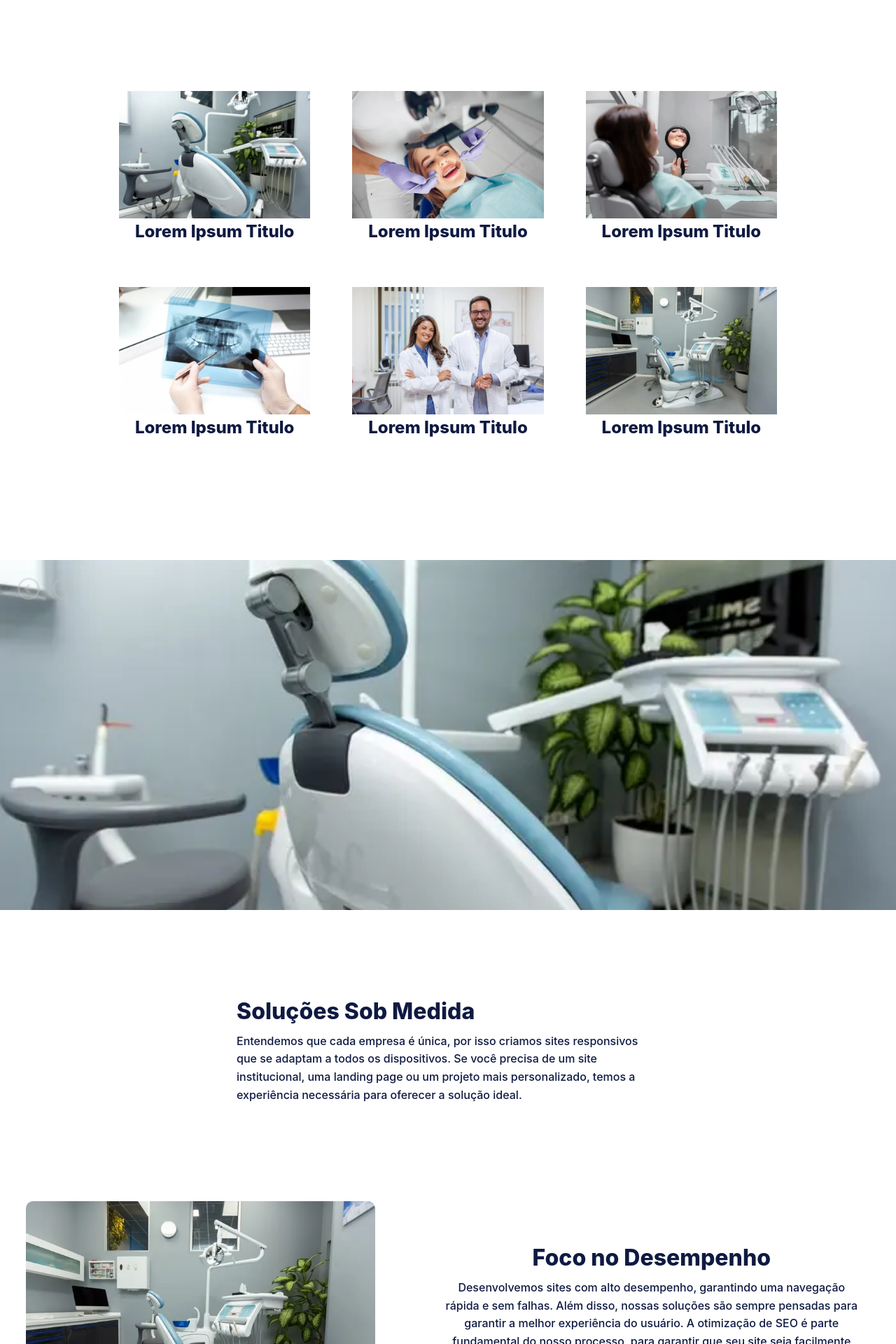
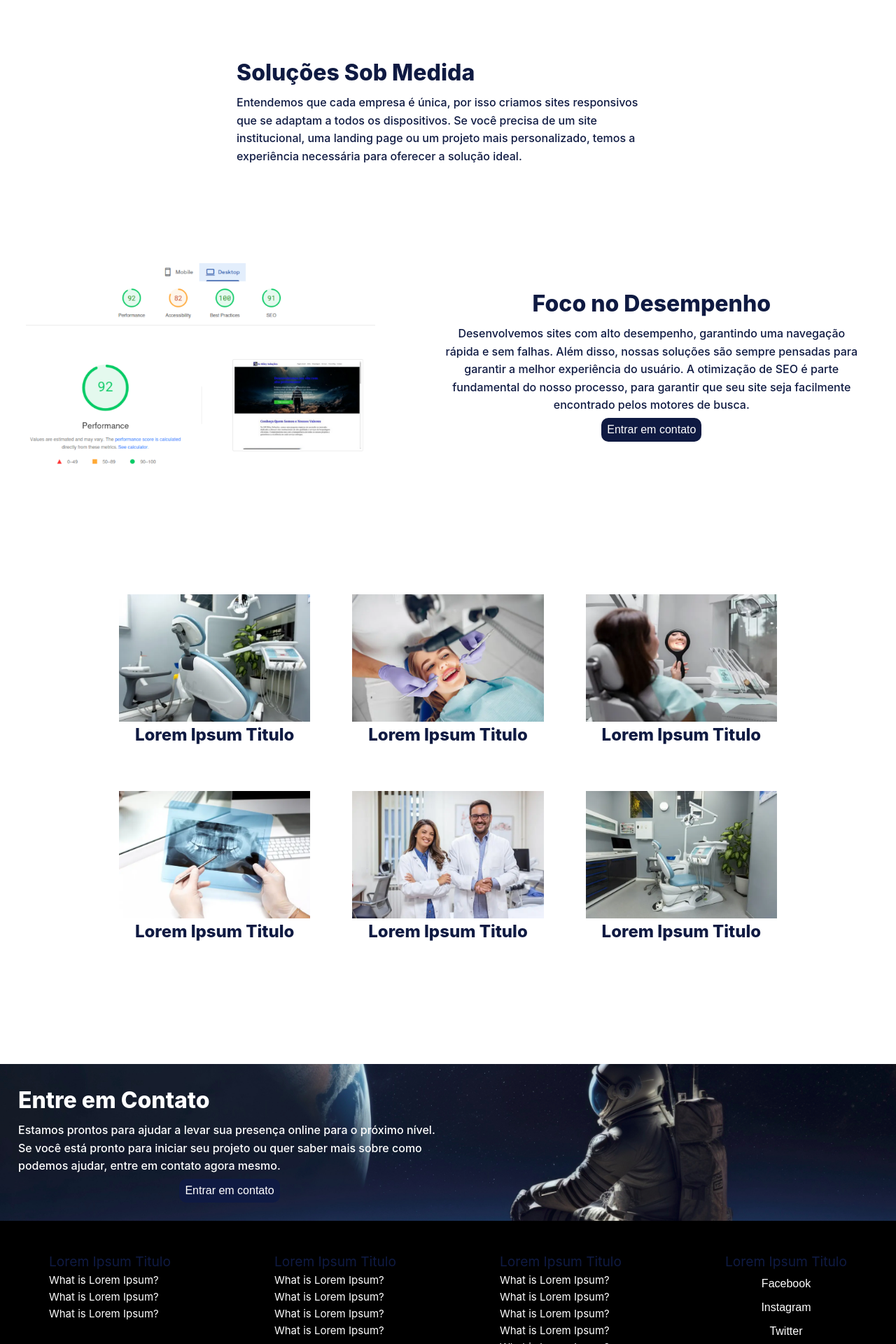
Before and after one commit to kreivesler/rileySolucoes, a Vue app: page / in a window 1280 px wide. Shown: the part 700-2620 px from the top of the page at 70% size. Built offline with nearby package versions, Linux system fonts and the light colour scheme.

Commit message:
commit 4 	new file:   src/assets/images/fundo4.webp 	modified:   src/data/images.js 	modified:   src/views/HomePage.vue

```diff
--- a/src/data/images.js
+++ b/src/data/images.js
@@ -7,6 +7,7 @@ import bgimg6 from '@/assets/images/bg6.webp'
 import bgimg7 from '@/assets/images/fundo.webp'
 import bgimg8 from '@/assets/images/fundo2.webp'
 import bgimg9 from '@/assets/images/fundo3.webp'
+import bgimg10 from '@/assets/images/fundo4.webp'
 const imagenSite = [
   bgimg1,
   bgimg2,
@@ -16,6 +17,7 @@ const imagenSite = [
   bgimg6,
   bgimg7,
   bgimg8,
-  bgimg9
+  bgimg9,
+  bgimg10
 ]
 export { imagenSite }
--- a/src/views/HomePage.vue
+++ b/src/views/HomePage.vue
@@ -4,7 +4,6 @@ import CardComponent from '@/components/CardComponent.vue';
 import ButtonComponent from '@/components/ButtonComponent.vue';
 import GridItem from '@/components/GridItem.vue';
 import ImagemUnica from '@/components/ImagemUnica.vue';
-import ContainerCarrocel from '@/components/ContainerCarrocel.vue';
 import { imagenSite } from '@/data/images';
 import { LoremTeste, conteudoTexto } from '@/data/texts';
 </script>
@@ -28,6 +27,27 @@ import { LoremTeste, conteudoTexto } from '@/data/texts';
     <ImagemUnica :imgPath="imagenSite[8]"></ImagemUnica>
   </ContainerComponent>
 
+  <ContainerComponent id="container2" display-type="flex" >
+    <CardComponent :titulo-card="conteudoTexto[1].titulo"  font-sizespan="2rem" font-weightspan="800"
+      :paragrafo-card="conteudoTexto[1].descricao" max-linesp="10"  font-sizep="1rem"
+      font-weightp="500"></CardComponent>
+  </ContainerComponent>
+
+  <ContainerComponent displayType="flex" height-comp="300px" >
+
+    <ImagemUnica :imgPath="imagenSite[9]"></ImagemUnica>
+
+
+    <CardComponent borderRad="10px" :titulo-card="conteudoTexto[2].titulo"  font-sizespan="2rem"
+      font-weightspan="800" :paragrafo-card="conteudoTexto[2].descricao"  font-sizep="1rem"
+      font-weightp="500" text-align="center">
+
+      <ButtonComponent msg="Entrar em contato" typeButton="button"
+        path="https://rileysolucoes.com.br" />
+
+    </CardComponent>
+  </ContainerComponent>
+
   <ContainerComponent id="container1" display-type="grid" >
     <GridItem :-imagem="imagenSite[1]" :-titulo="LoremTeste.Title"  font-s="1.5rem" />
     <GridItem :-imagem="imagenSite[4]" :-titulo="LoremTeste.Title"  font-s="1.5rem" />
@@ -37,26 +57,11 @@ import { LoremTeste, conteudoTexto } from '@/data/texts';
     <GridItem :-imagem="imagenSite[0]" :-titulo="LoremTeste.Title"  font-s="1.5rem" />
   </ContainerComponent>
 
-  <ContainerCarrocel :bg-image="imagenSite" />
-
-  <ContainerComponent id="container2" display-type="flex" >
-    <CardComponent :titulo-card="conteudoTexto[1].titulo"  font-sizespan="2rem" font-weightspan="800"
-      :paragrafo-card="conteudoTexto[1].descricao" max-linesp="10"  font-sizep="1rem"
-      font-weightp="500"></CardComponent>
-  </ContainerComponent>
-
-  <ContainerComponent displayType="flex" height-comp="300px" >
-
-    <ImagemUnica :imgPath="imagenSite[0]"></ImagemUnica>
-
-
-    <CardComponent borderRad="10px" :titulo-card="conteudoTexto[2].titulo"  font-sizespan="2rem"
-      font-weightspan="800" :paragrafo-card="conteudoTexto[2].descricao"  font-sizep="1rem"
-      font-weightp="500" text-align="center">
+  <ContainerComponent :bg-image="imagenSite[7]">
+    <CardComponent :titulo-card="conteudoTexto[3].titulo" font-sizespan="2rem" font-weightspan="800" :paragrafo-card="conteudoTexto[3].descricao" font-sizep="1rem" font-weightp="500">
 
       <ButtonComponent msg="Entrar em contato" typeButton="button"
-        path="https://rileysolucoes.com.br" />
-
+      path="https://rileysolucoes.com.br" />
     </CardComponent>
   </ContainerComponent>
 
```
Also changed, not shown: src/assets/images/fundo4.webp (added).
